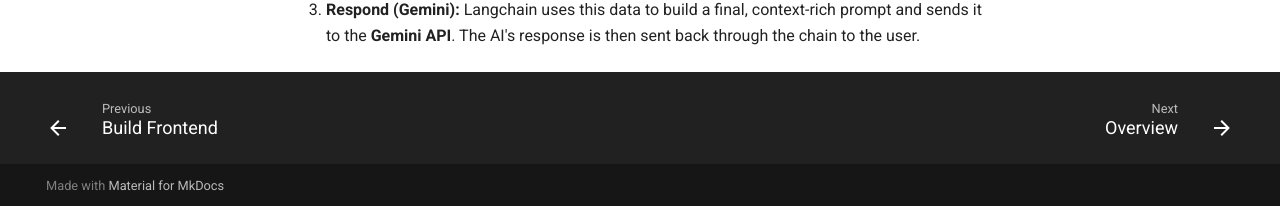
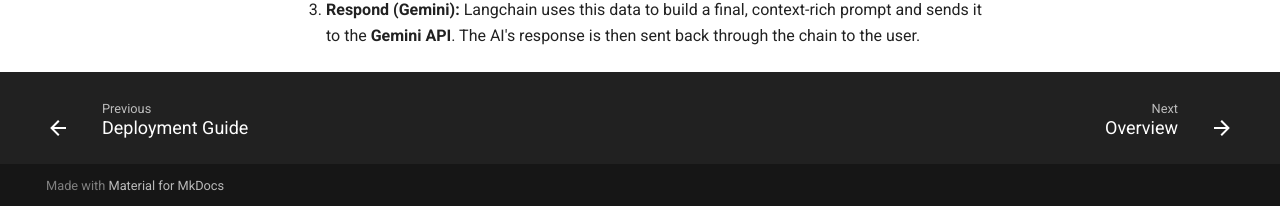
Before and after one commit to Jenga-PMS/Jenga-PMS.github.io, an MkDocs documentation site: the page built from docs/architecture/index.md, in a window 1280 px wide and 900 px high, scrolled down 1844 px. Shown: the part 691-897 px from the top of the window. Built offline with MkDocs 1.6.1 and Material for MkDocs 9.7.7, drawn with Linux system fonts in a browser that asks for light colours; comment, search, counter and statistics services are not loaded.

Commit message:
Deployment Guide

```diff
--- a/mkdocs.yml
+++ b/mkdocs.yml
@@ -12,6 +12,7 @@ nav:
     - 'Build using Docker': 'installation/DockerBuild.md'
     - 'Build Backend': 'installation/BuildBackend.md'
     - 'Build Frontend': 'installation/BuildFrontend.md'
+    - 'Deployment Guide': 'Deployment/Deployment_Guide.md'
   - 'Architecture':
     - 'Overview': 'architecture/index.md'
     - 'Backend':
```
